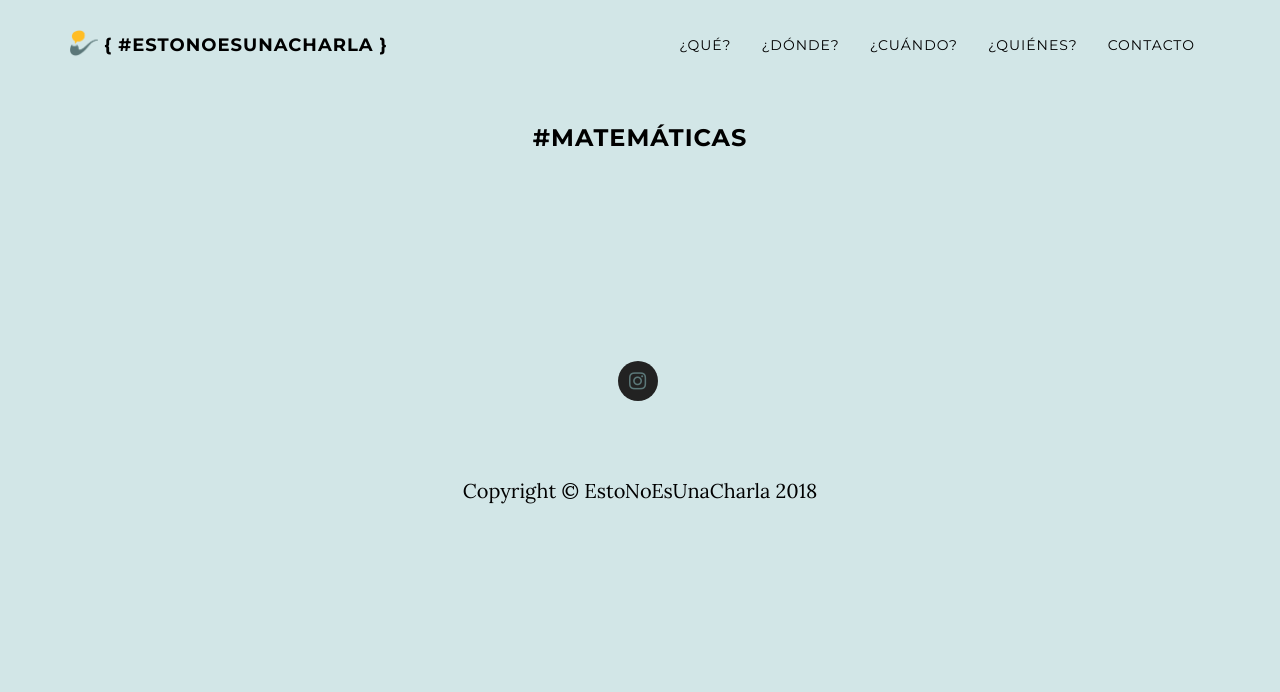
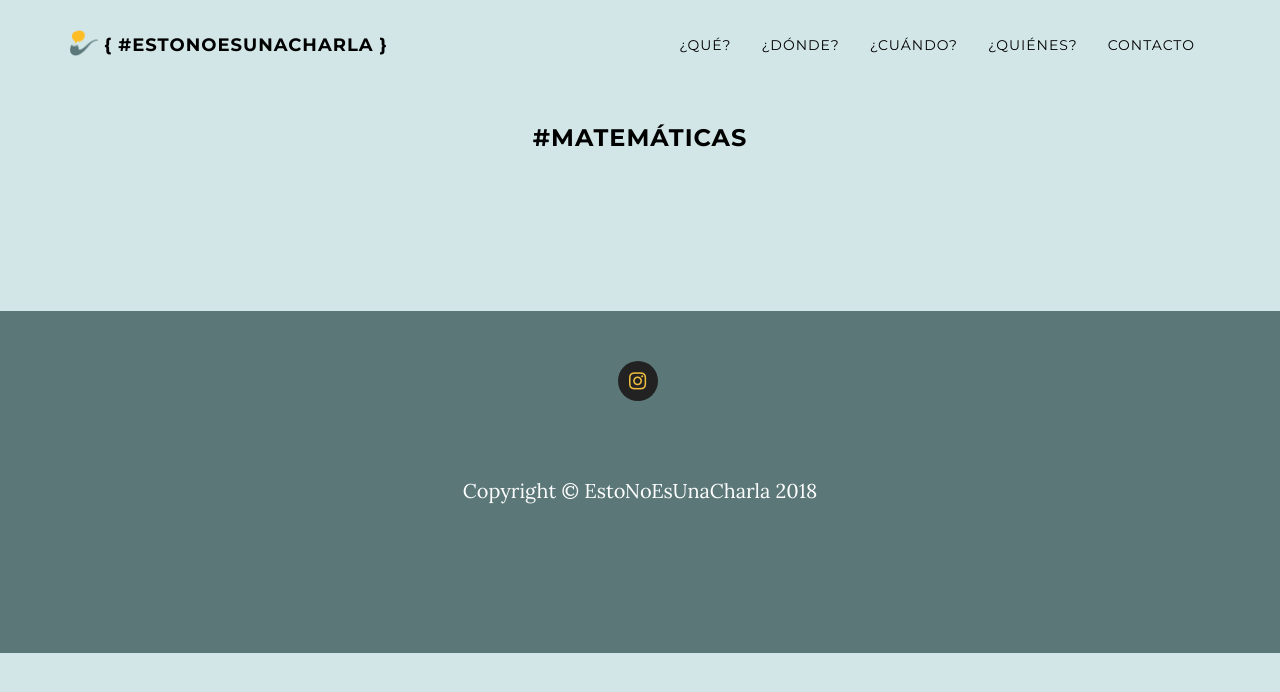
Before and after one commit to estonoesunacharla/web, a Jekyll site: the page built from tags/matemáticas.html, in a window 1280 px wide. Shown: the top 692 px of the page. Built offline with Jekyll 4.4.1, drawn with Linux system fonts in a browser that asks for light colours; nearby versions of some CDN libraries.

Commit message:
footer siempre oscuro

```diff
--- a/_includes/footer.html
+++ b/_includes/footer.html
@@ -1,6 +1,6 @@
 <!-- Footer Start -->
 
-<footer class="eneucsection">
+<footer>
 
     {% include social-buttons.html %}
 
--- a/css/estonoesunacharla.scss
+++ b/css/estonoesunacharla.scss
@@ -38,6 +38,11 @@
 }
 
 .eneucsection:nth-child(even) {
+    background-color: $maya2-color;
+    color: $maya5-color;
+}
+
+footer {
     background-color: $maya2-color;
     color: $maya5-color;
 }
```
